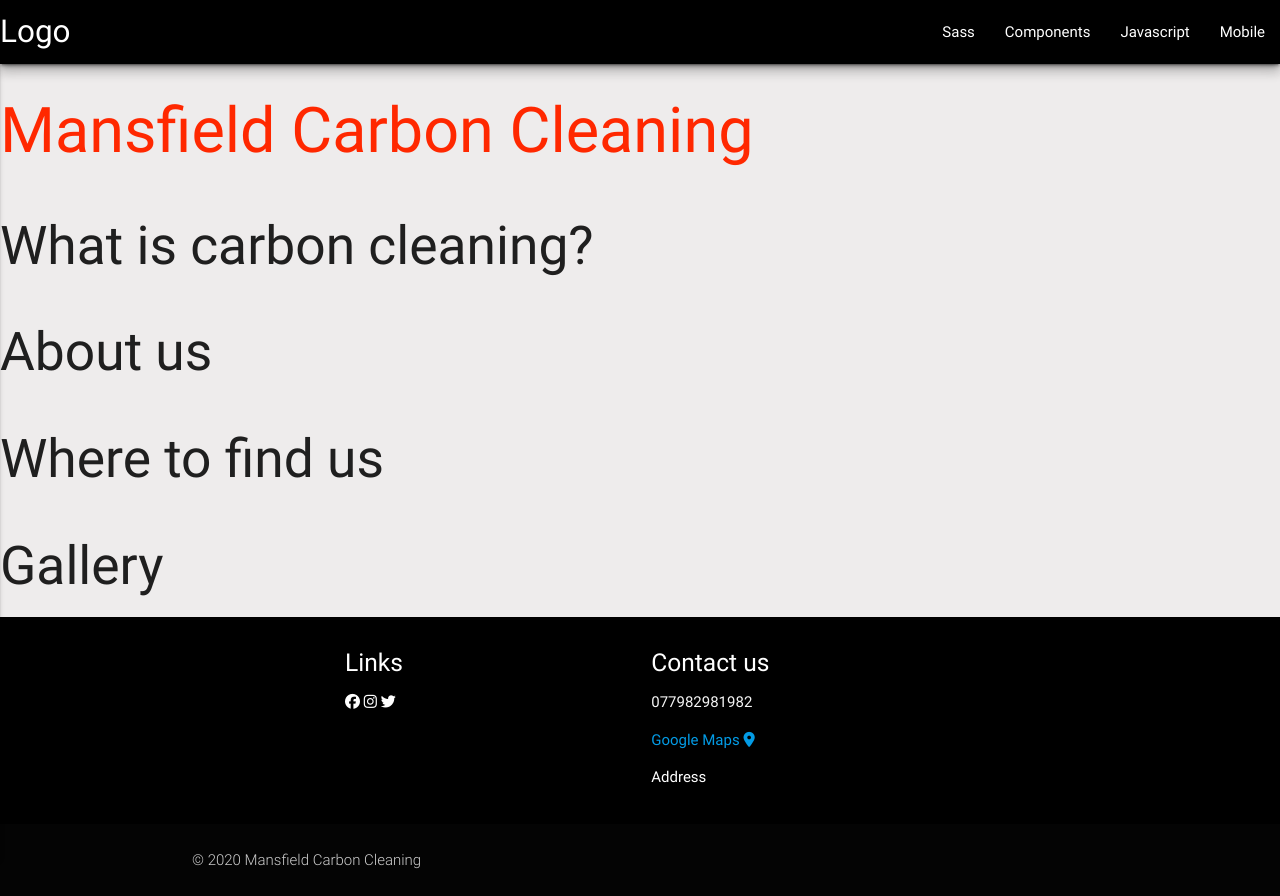
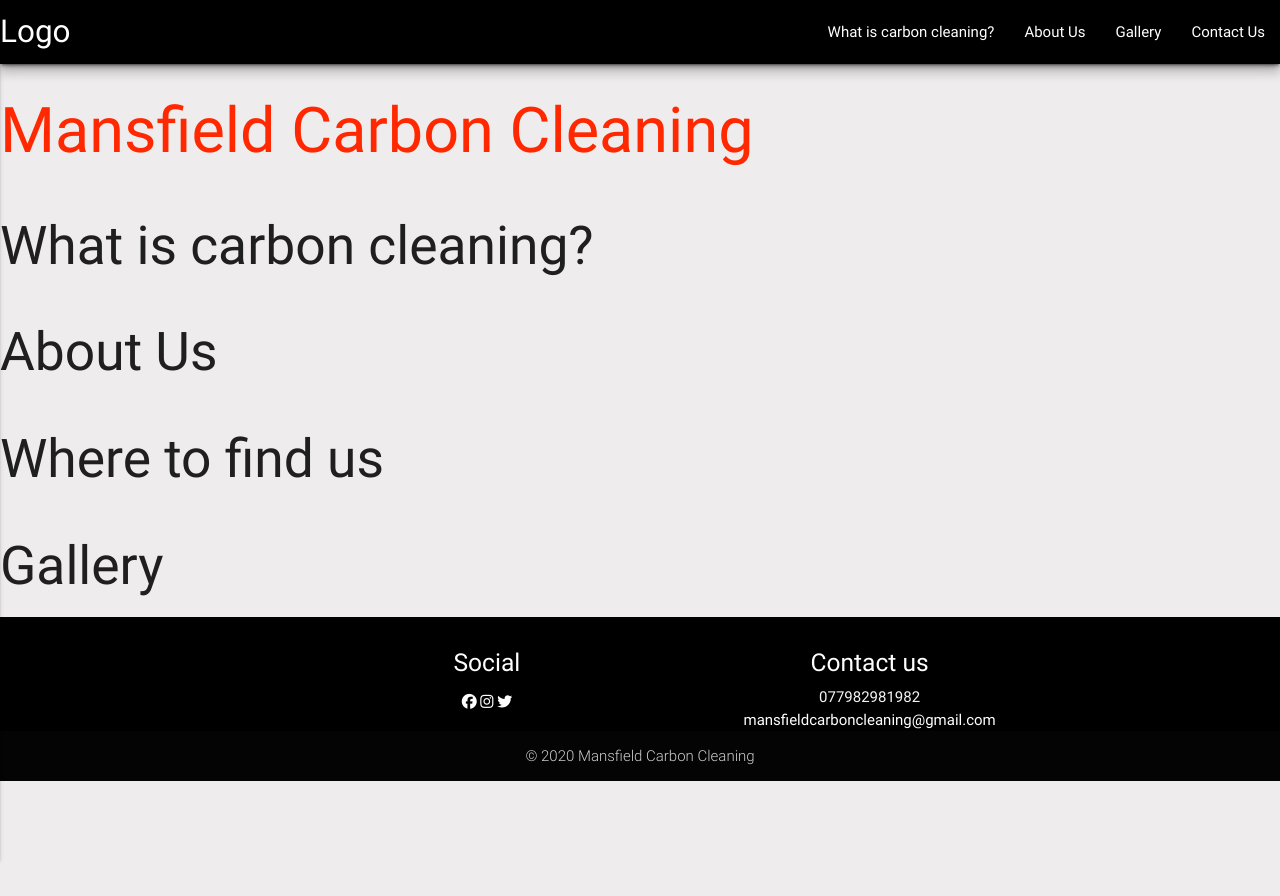
Before and after one commit to cgpalmer/Mansfield-Carbon-Cleaning, a plain HTML site: page index.html in a window 1280 px wide. After the commit the page ends 800 px from the top, so only its background shows below. Drawn offline with nearby package versions, Linux system fonts and the light colour scheme.

Commit message:
Organising the footer.

```diff
--- a/assets/css/style.css
+++ b/assets/css/style.css
@@ -3,7 +3,7 @@ h1 {
 }
 
 /* Colours */
-nav, nav.brand-logo {
+nav, nav.brand-logo, .side-nav li>a  {
      color: lightgray;
 }
 
@@ -14,12 +14,12 @@ nav, nav.brand-logo {
     flex-direction: column;
   }
 
+nav, .page-footer, .side-nav{
+    background-color: black;
+}
 
 
-nav, .page-footer{
-    background-color: black;
 
-}
   main {
     flex: 1 0 auto;
   }
@@ -27,3 +27,14 @@ nav, .page-footer{
 .socialIcons{
       display: inline;
   }
+
+  .page-footer{
+    text-align: center;
+}
+
+.page-footer .footer-copyright{
+    padding: 0;
+}
+.copyright, p, .row{
+    margin: 0;
+}
--- a/index.html
+++ b/index.html
@@ -16,16 +16,16 @@
       <a href="#!" class="brand-logo">Logo</a>
       <a href="#" data-activates="mobile-demo" class="button-collapse"><i class="material-icons">menu</i></a>
       <ul class="right hide-on-med-and-down">
-        <li><a href="sass.html">Sass</a></li>
-        <li><a href="badges.html">Components</a></li>
-        <li><a href="collapsible.html">Javascript</a></li>
-        <li><a href="mobile.html">Mobile</a></li>
+        <li><a href="">What is carbon cleaning?</a></li>
+        <li><a href="">About Us</a></li>
+        <li><a href="">Gallery</a></li>
+        <li><a href="">Contact Us</a></li>
       </ul>
       <ul class="side-nav" id="mobile-demo">
-        <li><a href="sass.html">Sass</a></li>
-        <li><a href="badges.html">Components</a></li>
-        <li><a href="collapsible.html">Javascript</a></li>
-        <li><a href="mobile.html">Mobile</a></li>
+        <li><a href="">What is carbon cleaning?</a></li>
+        <li><a href="">About Us</a></li>
+        <li><a href="">Gallery</a></li>
+        <li><a href="">Contact Us</a></li>
       </ul>
     </div>
   </nav>
@@ -37,7 +37,7 @@
     <h2>What is carbon cleaning?</h2>
 </section>
 <section>
-    <h2>About us</h2>
+    <h2>About Us</h2>
 </section>
 <section>
     <h2>Where to find us</h2>
@@ -52,7 +52,7 @@
           <div class="container">
             <div class="row">
              <div class="col l4 offset-l2 s12">
-                <h5 class="white-text">Links</h5>
+                <h5 class="white-text">Social</h5>
                 <ul>
                     <li class="socialIcons">  <i class="fab fa-facebook"></i></li>
                     <li class="socialIcons">  <i class="fab fa-instagram"></i></li>
@@ -62,14 +62,13 @@
               <div class="col l6 s12">
                 <h5 class="white-text">Contact us</h5>
                 <p class="grey-text text-lighten-4">077982981982</p>
-                <p> <a href="">Google Maps <i class="fas fa-map-marker-alt"></i></a></p>
-                <p>Address</p>
+                <p>mansfieldcarboncleaning@gmail.com</p>
               </div>
             </div>
           </div>
           <div class="footer-copyright">
             <div class="container">
-                <p>© 2020 Mansfield Carbon Cleaning</p>
+                <p class="copyright">© 2020 Mansfield Carbon Cleaning</p>
             </div>
           </div>
         </footer>
```
